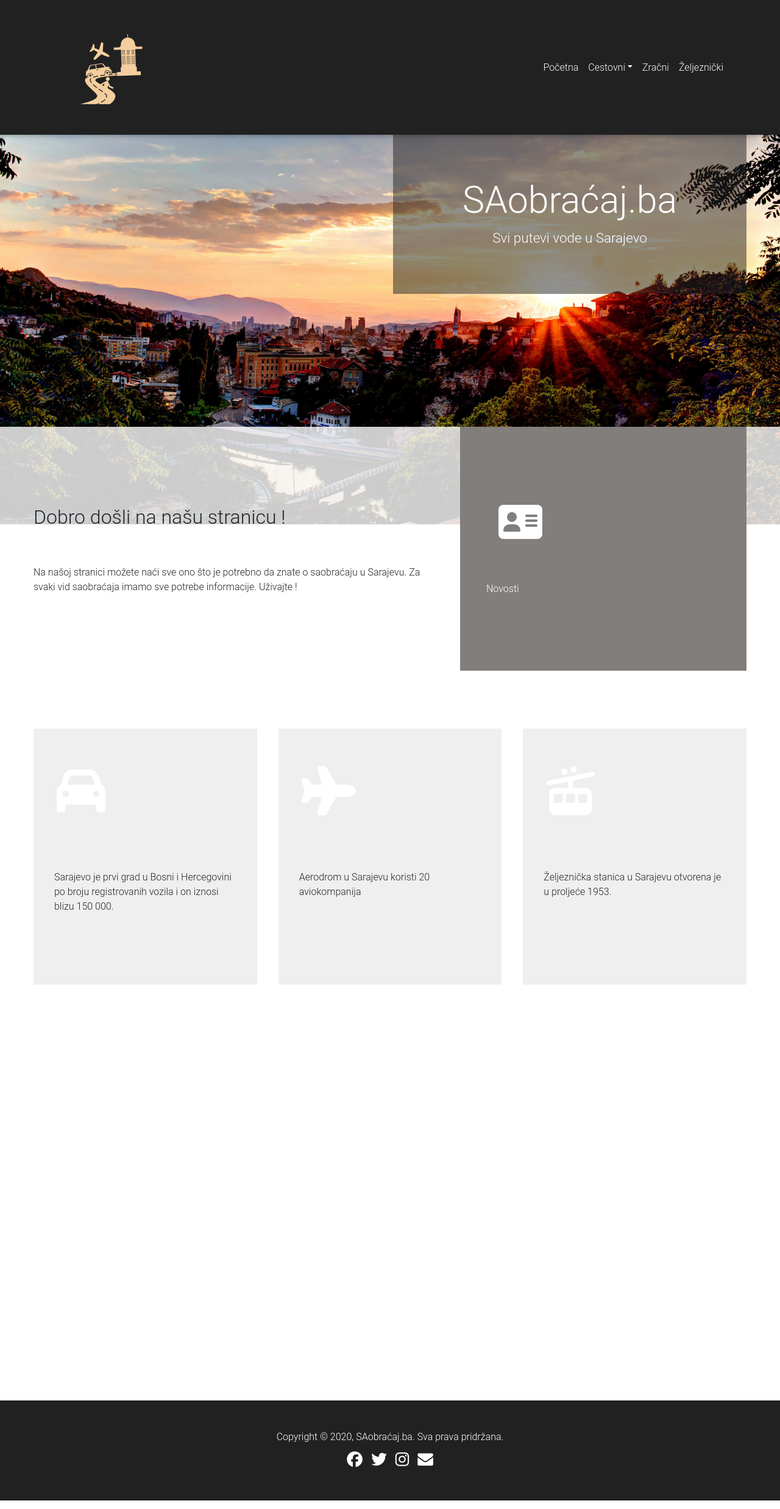
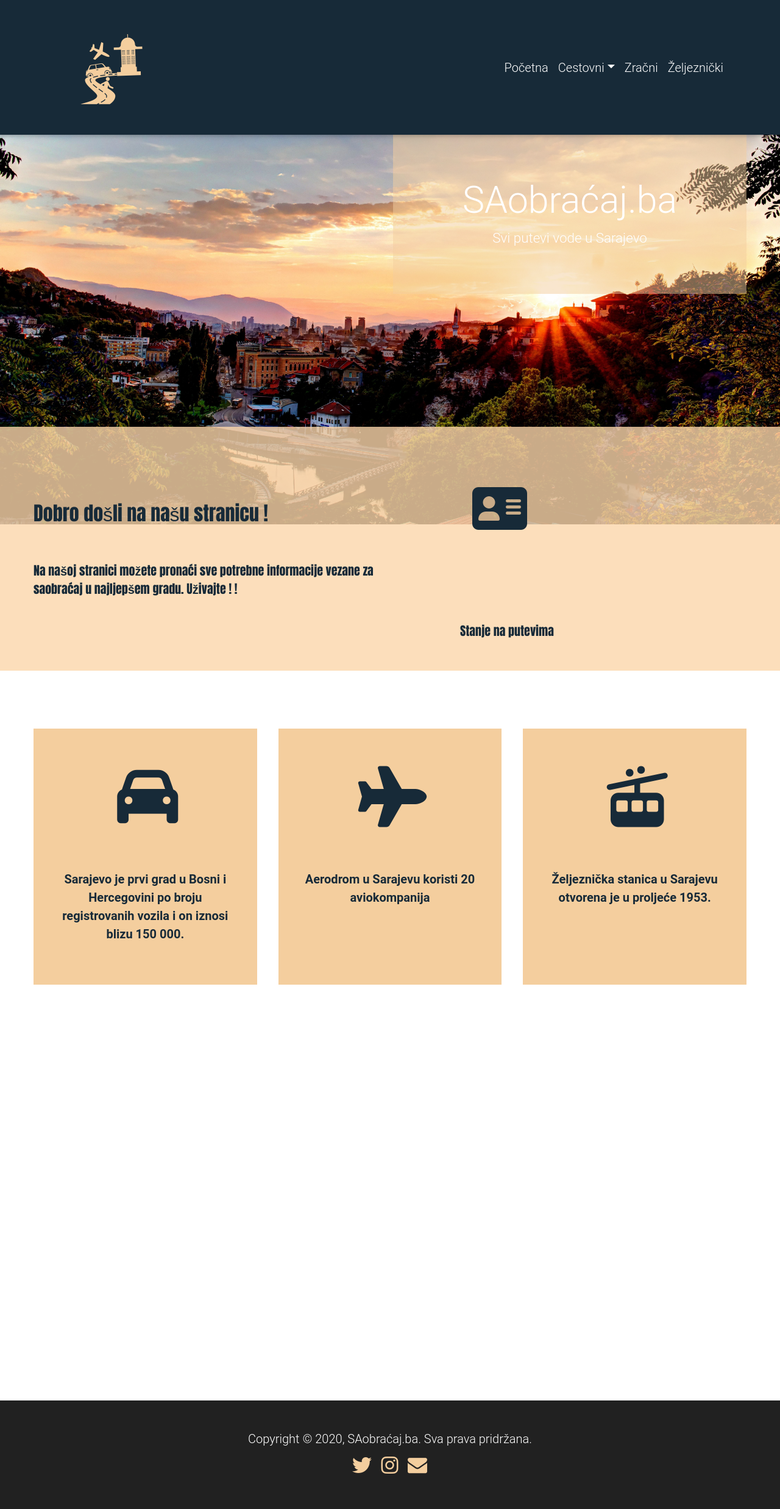
Before and after one commit to NedimKuj/webarhitekture-saobracaj, a PHP site: page / in a window 1280 px wide. Shown: the whole page at 61% size. Run offline with PHP 8.4, Linux system fonts and the light colour scheme; some libraries are stand-ins or nearby versions.

Commit message:
Uredjene boje. Dodan logo. Prepravke dizajna na pocetnoj stranici.

```diff
--- a/common/footer.html
+++ b/common/footer.html
@@ -11,7 +11,6 @@
       <p class="m-0 text-center text-white">Copyright &copy; 2020, SAobraćaj.ba. Sva prava pridržana.</p>
     </div>
     <div class="d-flex justify-content-center">
-      <a href=""><i class="fab fa-facebook fa-2x social"></i></a>
       <a href=""><i class="fab fa-twitter fa-2x social"></i></a>
       <a href=""><i class="fab fa-instagram fa-2x social"></i></a>
       <a href=""><i class="fa fa-envelope fa-2x social"></i></a>
--- a/common/navbar.html
+++ b/common/navbar.html
@@ -12,7 +12,7 @@
 
 <body>
   <!-- Navigation -->
-  <nav class="navbar navbar-expand-lg navbar-dark bg-dark fixed-top" id="mainNav">
+  <nav class="navbar navbar-expand-lg navbar-dark fixed-top" id="mainNav">
     <div class="container">
       <a class="navbar-brand" href="#"><img src="/files/logo/logo-full.png"></a>
       <i class="navbar-toggler fa fa-bars" onclick="openNav()"></i>
@@ -50,11 +50,11 @@
           <a href="">Početna</a>
           <a id="cestovni-menuitem" data-toggle="collapse" href="#cestovni-menu" role="button" aria-expanded="true"
             aria-controls="cestovni-menu">Cestovni</a>
-          <div class="collapse" id="cestovni-menu" style="background-color: #cacaca; ">
+          <div class="collapse" id="cestovni-menu" style="background-color: #f4ce9e; ">
             <a href="cestovni/infrastruktura">Infrastruktura</a>
             <a id="jgs-menuitem" data-toggle="collapse" href="#jgs-menu" role="button" aria-expanded="true"
               aria-controls="jgs-menu">JGS</a>
-            <div class="collapse" id="jgs-menu" style="background-color: #bababa; ">
+            <div class="collapse" id="jgs-menu" style="background-color: #f4ce9e; ">
               <a href="cestovni/jgs/autobuski">Autobuski</a>
               <a href="cestovni/jgs/minibuski">Minibuski</a>
               <a href="cestovni/jgs/tramvajski">Tramvajski</a>
--- a/css/footer-style.css
+++ b/css/footer-style.css
@@ -1,7 +1,11 @@
+
+
 i {
-    color: white;
+    color: #f4ce9e;
     margin: 4px;
     margin-top: 8px;
+
+
   }
 
   .social:hover {
--- a/css/homepage-style.css
+++ b/css/homepage-style.css
@@ -3,32 +3,33 @@ html {
   scroll-behavior: smooth;
 }
 
-/*
+
 
 body {
   font-family: 'Lucida Sans', 'Lucida Sans Regular', 'Lucida Grande', 'Lucida Sans Unicode', Geneva, Verdana, sans-serif;
 
   font-size: 20px;
-  font-weight: 600;
-  color: #535353;
+  font-weight: 300;
+  color: #172a38;
   overflow-x: hidden;
+
 }
 
 a:hover {
   text-decoration: none;
 }
-*/
+
 
 .container-fluid {
   max-width: 1200px;
 }
 
 .tm-bg-black-transparent {
-  background-color: rgba(34, 33, 33, 0.5);
+  background-color: rgba(244, 206, 158, 0.5);
 }
 
 .tm-bg-white-transparent {
-  background-color: rgba(255, 255, 255, 0.8);
+  background-color: rgba(252, 214, 170, 0.8);
 }
 
 
@@ -86,9 +87,12 @@ a:hover {
 }
 
 .tm-welcome-left {
+  color:#172a38;
   padding-right: 30px;
   padding-top: 50px;
   padding-bottom: 30px;
+  font-weight: bold;
+  font-family:Impact, 'Arial Narrow Bold', sans-serif;
 }
 
 .tm-welcome-left-col {
@@ -97,16 +101,32 @@ a:hover {
 }
 
 .tm-welcome-right {
-  color: white;
-  background-color: #817e7c;
-  padding: 100px 43px 70px;
-  height: 100%;
+  color:#172a38;
+  padding-right: 10px;
+  padding-top: 70px;
+  padding-bottom: 20px;
+  font-weight: bold;
+  font-family:Impact, 'Arial Narrow Bold', sans-serif;
+  margin-bottom: 30px;
 }
 
+.tm-welcome-right-col {
+  display: flex;
+  align-items: center;
+  text-align: center;
+
+}
+
+
+
 .tm-welcome-icon {
-  margin-bottom: 50px;
+  margin-bottom: 130px;
   display: block;
   text-align: center;
+  display: flex;
+  align-items: center;
+  color: #172a38;
+
 }
 
 
@@ -124,8 +144,11 @@ a:hover {
   height: auto;
   min-height: 420px;
   margin-right: 35px;
-  background-color: rgb(240, 239, 239);
+  background-color: #f4ce9e;
   padding: 54px 34px 44px;
+  color: #172a38;
+  text-align: center;
+  font-weight: bold;
 }
 
 .tm-contact-item:last-child {
@@ -146,6 +169,7 @@ a:hover {
   display: flex;
   align-items: center;
   justify-content: center;
+  color: #172a38;
 }
 
 
--- a/css/nav-style.css
+++ b/css/nav-style.css
@@ -1,3 +1,4 @@
+/* To be deleted or moved to global styles*/
 header {
   padding: 156px 0 100px;
 }
@@ -6,8 +7,12 @@ section {
   padding: 150px 0;
 }
 
-/* The menu stuff */
-/* The Overlay (background) */
+/* Regular (desktop) navigation */
+nav {
+  background-color: #172a38;
+}
+
+/* The Overlay menu*/
 .overlay {
     /* Height & width depends on how you want to reveal the overlay (see JS below) */
     height: 100%;
@@ -16,8 +21,8 @@ section {
     z-index: 1; /* Sit on top */
     left: 0;
     top: 0;
-    background-color: rgb(0,0,0); /* Black fallback color */
-    background-color: rgba(0,0,0, 0.9); /* Black w/opacity */
+    background-color: rgb(0, 0, 0); /* Black fallback color */
+    background-color: rgba(0, 0, 0, 0.9); /* Black w/opacity */
     overflow-x: hidden; /* Disable horizontal scroll */
     transition: 0.5s; /* 0.5 second transition effect to slide in or slide down the overlay (height or width, depending on reveal) */
   }
@@ -36,14 +41,14 @@ section {
     padding: 8px;
     text-decoration: none;
     font-size: 36px;
-    color: #818181;
+    color: #f4ce9e;
     display: block; /* Display block instead of inline */
     transition: 0.3s; /* Transition effects on hover (color) */
   }
 
   /* When you mouse over the navigation links, change their color */
   .overlay a:hover, .overlay a:focus {
-    color: #f1f1f1;
+    color: #b8b4b2;
   }
 
   /* Position the close button (top right corner) */
@@ -94,7 +99,7 @@ section {
     }
 
     .dropdown-menu>li:hover {
-      background-color: #f1f1f1
+      background-color: #f4ce9e
     }
 
     .dropdown-menu>li:hover>.submenu {
--- a/index.php
+++ b/index.php
@@ -52,8 +52,7 @@
             <div class="tm-welcome-left">
               <h2 class="tm-welcome-title">Dobro došli na našu stranicu !</h2>
               <p class="pb-0">
-                Na našoj stranici možete naći sve ono što je potrebno da znate o saobraćaju u Sarajevu. Za svaki vid
-                saobraćaja imamo sve potrebe informacije. Uživajte !</p>
+                Na našoj stranici možete pronaći sve potrebne informacije vezane za saobraćaj u najljepšem gradu. Uživajte !  !</p>
             </div>
           </div>
           <!-- Brown bg -->
@@ -61,7 +60,7 @@
             <div class="tm-welcome-right">
               <i class="fas fa-4x fa-address-card p-3 tm-welcome-icon"></i>
               <p class="mb-0">
-                Novosti
+                Stanje na putevima
               </p>
             </div>
           </div>
```
